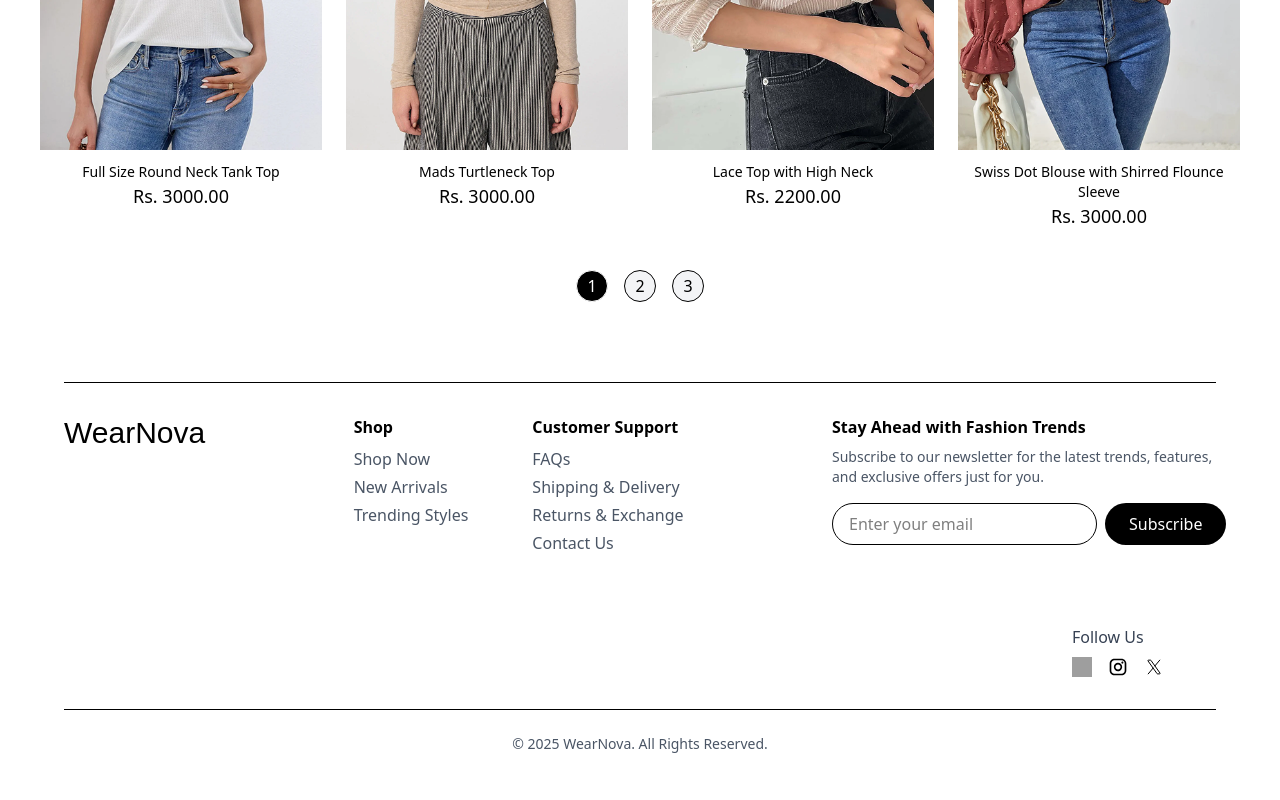
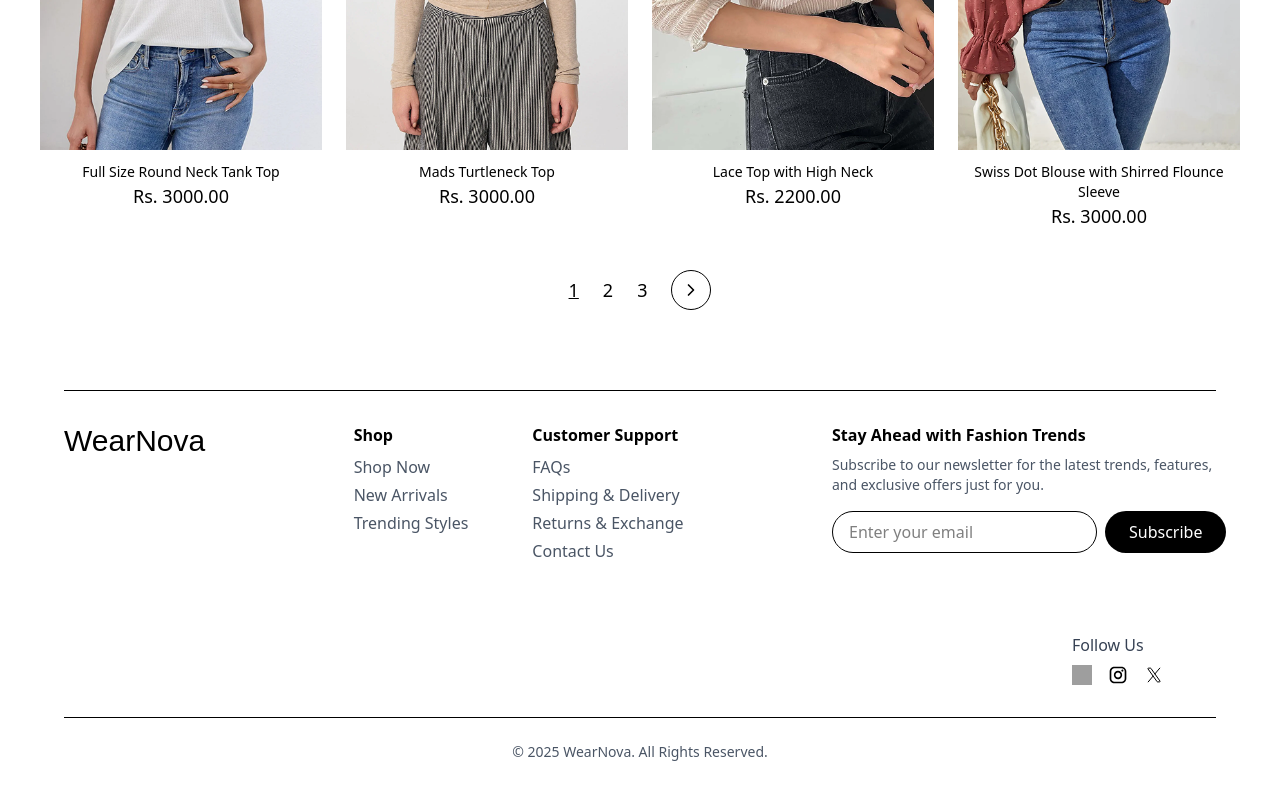
Before and after one commit to aasthatam/fashion_ecommerce, a React (Vite) app: page /collection in a window 1280 px wide. Shown: the part 1587-2387 px from the top of the page. Built offline with nearby package versions, Linux system fonts and the light colour scheme; grey boxes are pictures that could not be loaded; a web font is replaced by a local one.

Commit message:
modified pagination design

```diff
--- a/src/pages/Collection.jsx
+++ b/src/pages/Collection.jsx
@@ -1,5 +1,5 @@
 import React, { useState } from "react";
-import { ChevronLeft, Heart } from "lucide-react";
+import { ChevronRight, Heart } from "lucide-react";
 import heartIcon from "../assets/heart1.svg";
 import heartIconFilled from "../assets/heart2.svg";
 import Shirt1 from "../assets/shirt1.png";
@@ -95,18 +95,19 @@ const Collection = () => {
       </div>
 
       {/* Pagination */}
-      <div className="flex justify-center mt-10 space-x-4">
+      <div className="flex justify-center mt-10 space-x-6 items-center">
         {[1, 2, 3].map((page) => (
           <button
             key={page}
-            className={`w-8 h-8 flex items-center justify-center border rounded-full ${
-              currentPage === page ? "bg-black text-white" : "bg-gray-100"
-            }`}
+            className={`text-lg font-medium cursor-pointer ${currentPage === page ? "underline" : "text-black"}`}
             onClick={() => setCurrentPage(page)}
           >
             {page}
           </button>
         ))}
+         <button className="w-10 h-10 flex items-center justify-center border rounded-full">
+          <ChevronRight size={20} />
+        </button>
       </div>
     </div>
   );
```
